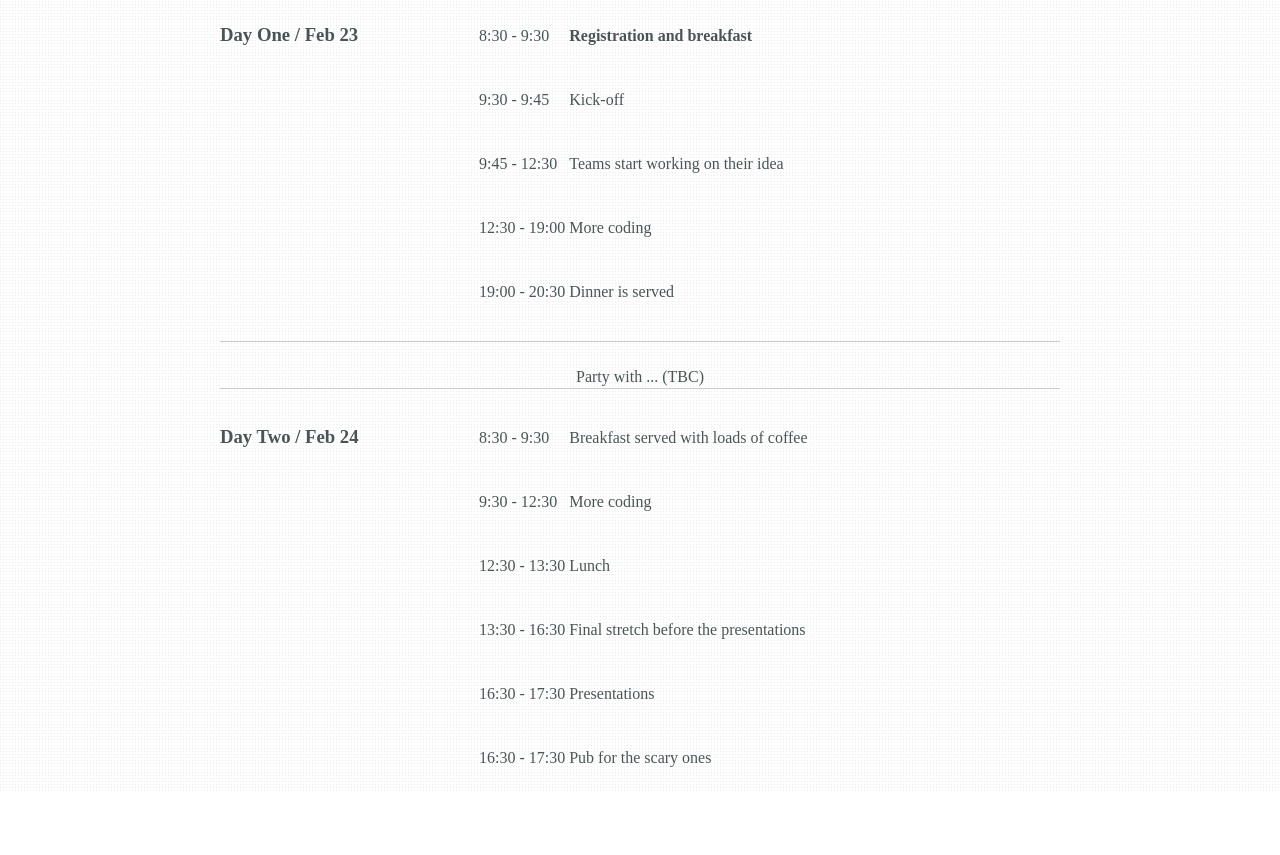
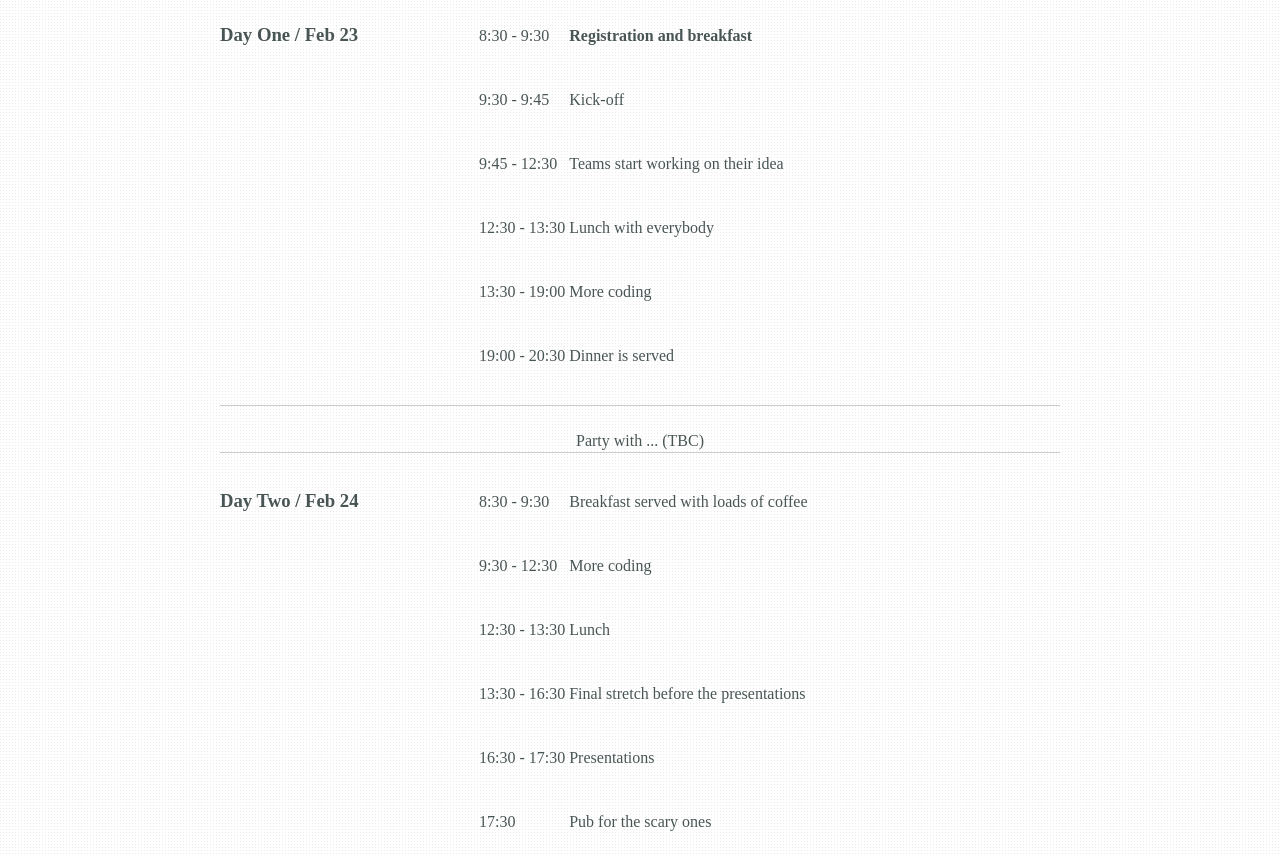
Before and after one commit to jamesnocentini/Compass-Hack, a website: page app/index.html at #/view1 in a window 1280 px wide. Shown: the part 1004-1859 px from the top of the page. Before the commit the page ends 1795 px from the top, so only its background shows below. Drawn offline with Linux system fonts and the light colour scheme.

Commit message:
changed the schedule

```diff
--- a/app/partials/partial1.html
+++ b/app/partials/partial1.html
@@ -96,7 +96,12 @@ innovative.
 					</tr>
 
 					<tr>
-						<td class="agenda-time">12:30 - 19:00</td>
+						<td class="agenda-time">12:30 - 13:30</td>
+						<td>Lunch with everybody</td>
+					</tr>
+
+					<tr>
+						<td class="agenda-time">13:30 - 19:00</td>
 						<td>More coding</td>
 					</tr>
 
@@ -144,7 +149,7 @@ innovative.
 					</tr>
 
 					<tr>
-						<td class="agenda-time">16:30 - 17:30</td>
+						<td class="agenda-time">17:30</td>
 						<td>Pub for the scary ones</td>
 					</tr>
 		</div>
```
